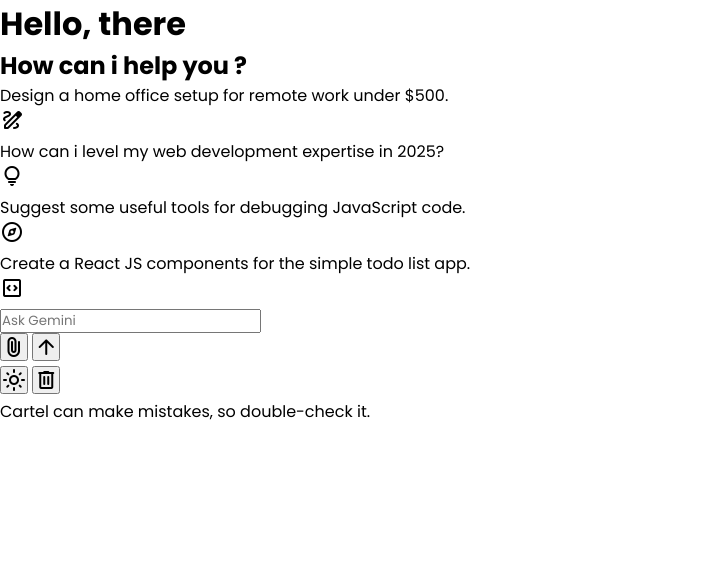
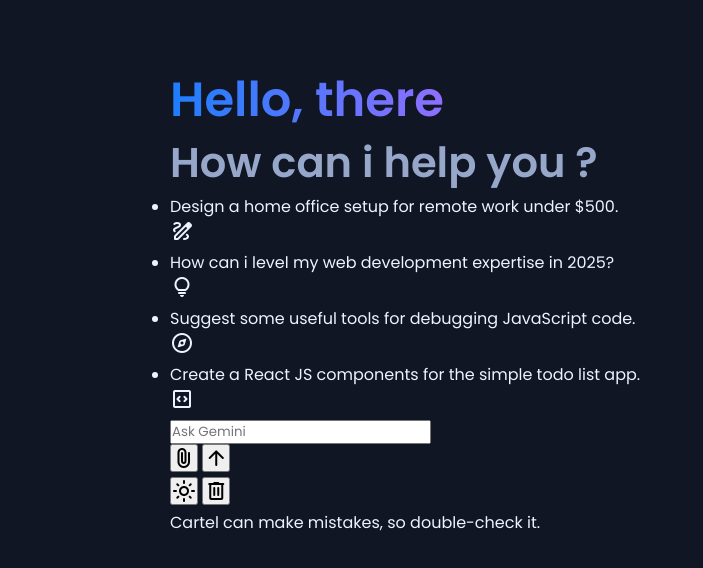
Before and after one commit to LordCartel007/Cartel-Chat-Bot, a plain HTML site: page index.html in a window 1280 px wide. Shown: the whole page, without its empty margins (0-703 px from the left). Drawn offline with nearby package versions, Linux system fonts and the light colour scheme.

Commit message:
added background color

```diff
--- a/style.css
+++ b/style.css
@@ -1,6 +1,6 @@
 /* importing google fonts poppins */
 
-@import url("https://fonts.googleapis.com/css2?family=Poppins:wght@400;600;700&family=Roboto:ital,wght@0,100..900;1,100..900&display=swap");
+@import url("https://fonts.googleapis.com/css2?family=Poppins:wght@400;500;600&family=Roboto:ital,wght@0,100..900;1,100..900&display=swap");
 
 * {
   margin: 0;
@@ -12,4 +12,46 @@
 :root {
   /* Dark theme colors */
   --text-color: #edf3ff;
+  --subheading-color: #97a7ca;
+  --placeholder-color: #c3cdde;
+  --primary-color: #101623;
+  --secondary-color: #283045;
+  --secondary-hover-color: #333e58;
+  --scrollbar-color: #626a7f;
 }
+
+body {
+  color: var(--text-color);
+  background: var(--primary-color);
+}
+
+.container {
+  padding: 32px 0 60px;
+}
+
+.container
+  :where(.app-header, .suggestions, .prompt-wrapper, .disclaimer-text) {
+  margin: 0 auto;
+  width: 100%;
+  padding: 0 20px;
+  max-width: 980px;
+}
+
+.container .app-header {
+  margin-top: 4vh;
+}
+
+.app-header .heading {
+  font-size: 3rem;
+  width: fit-content;
+  background: linear-gradient(to right, #1d7efd, #8f6fff);
+  background-clip: text;
+  -webkit-background-clip: text;
+  -webkit-text-fill-color: transparent;
+}
+
+.app-header .sub-heading {
+  font-size: 2.6rem;
+  margin-top: -5px;
+  color: var(--subheading-color);
+}
```
